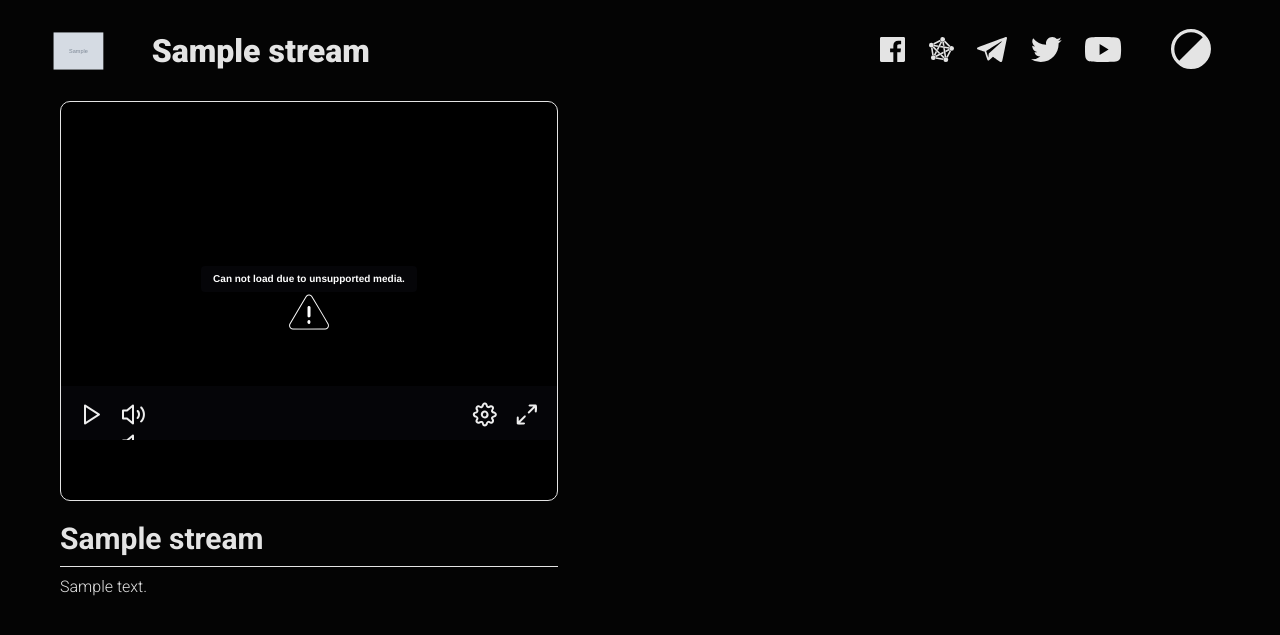
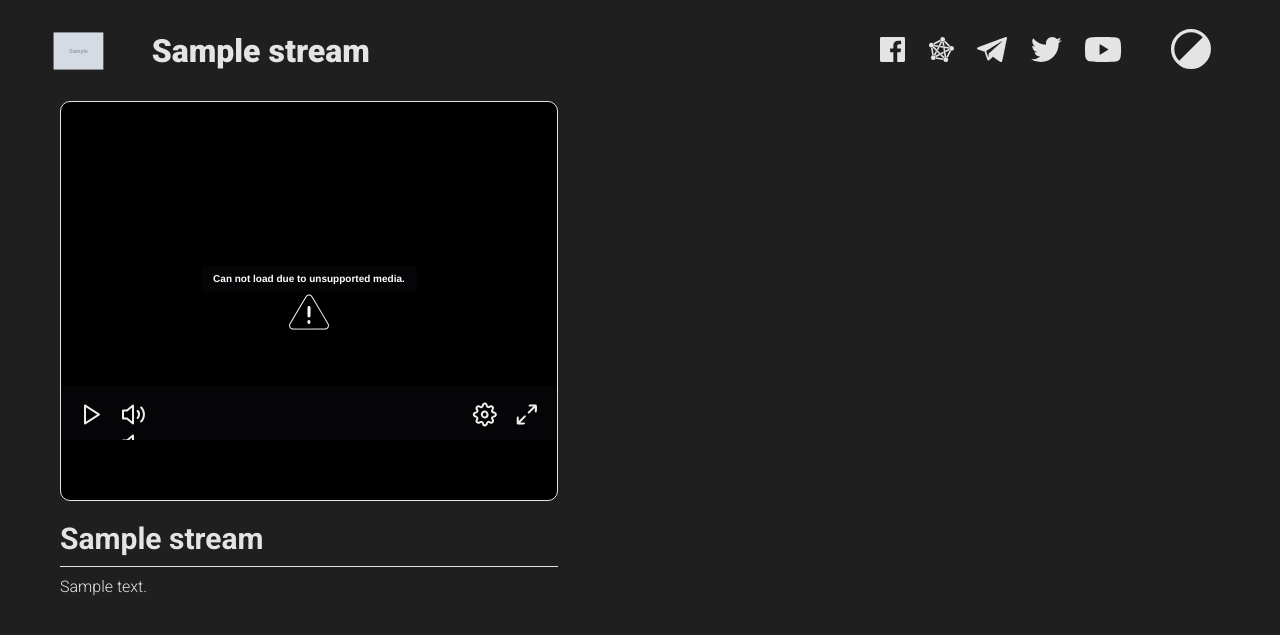
Before and after one commit to sriharshamvs/low-latency-live-streaming, a Django app: template liveStream/templates/liveStream/room.html in a window 1280 px wide. Shown: the top 635 px of the page. Run offline with Django 3.2, Linux system fonts and the light colour scheme; the template is opened without the code that fills it: most values are stand-ins (such as "Sample title", 1, 10 or a date in 2020); grey boxes marked "Sample" are stand-in pictures; some libraries are stand-ins or nearby versions.

Commit message:
Changed Dark Theme BG Color

```diff
--- a/liveStream/static/liveStream/style.css
+++ b/liveStream/static/liveStream/style.css
@@ -15,7 +15,7 @@ html {
 }
 
 html[data-theme="dark"] {
-  --bg: #040404;
+  --bg: #1f1f1f;
   --accent: #009dff;
   --text: #e4e4e4;
   --chat-bg: #222;
```
